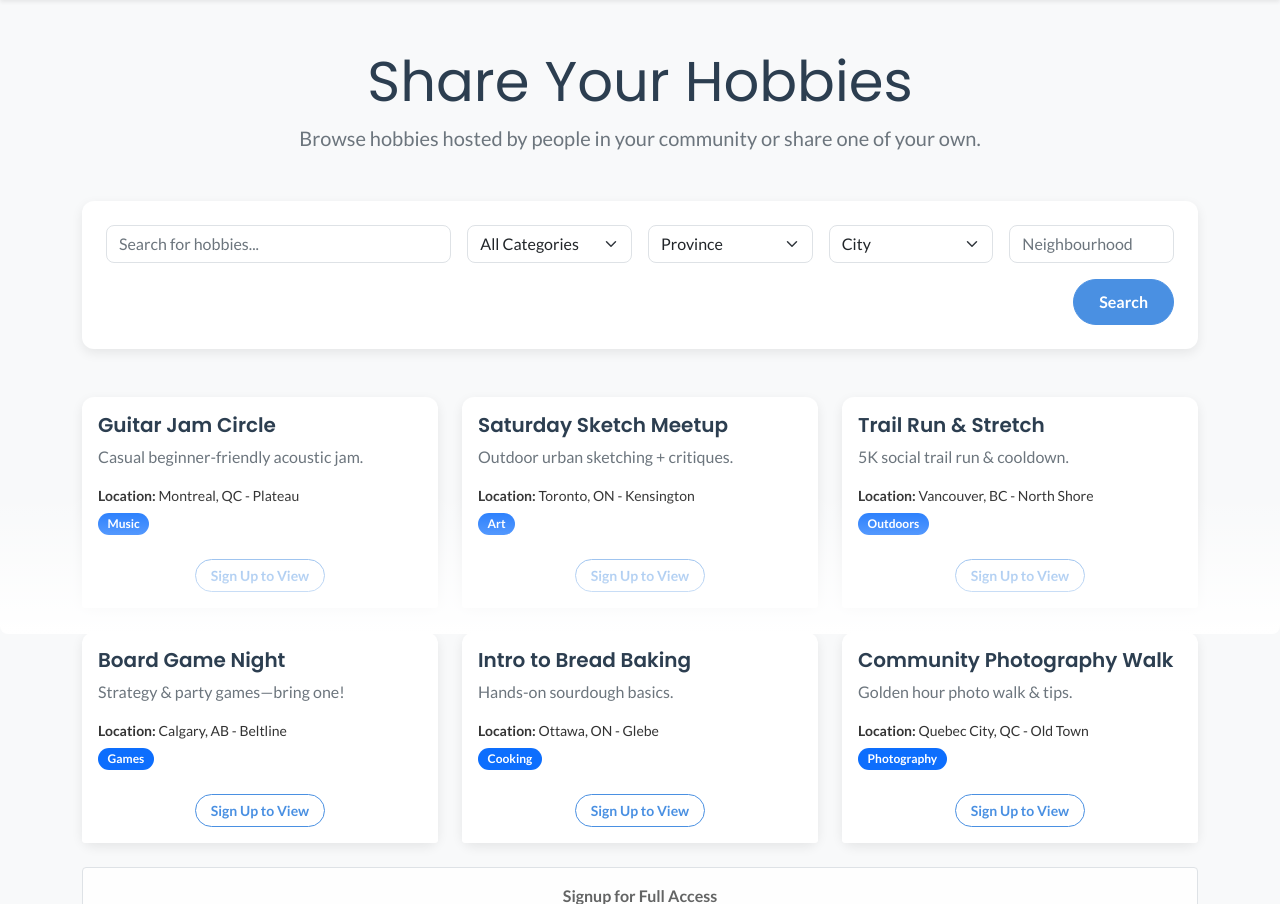
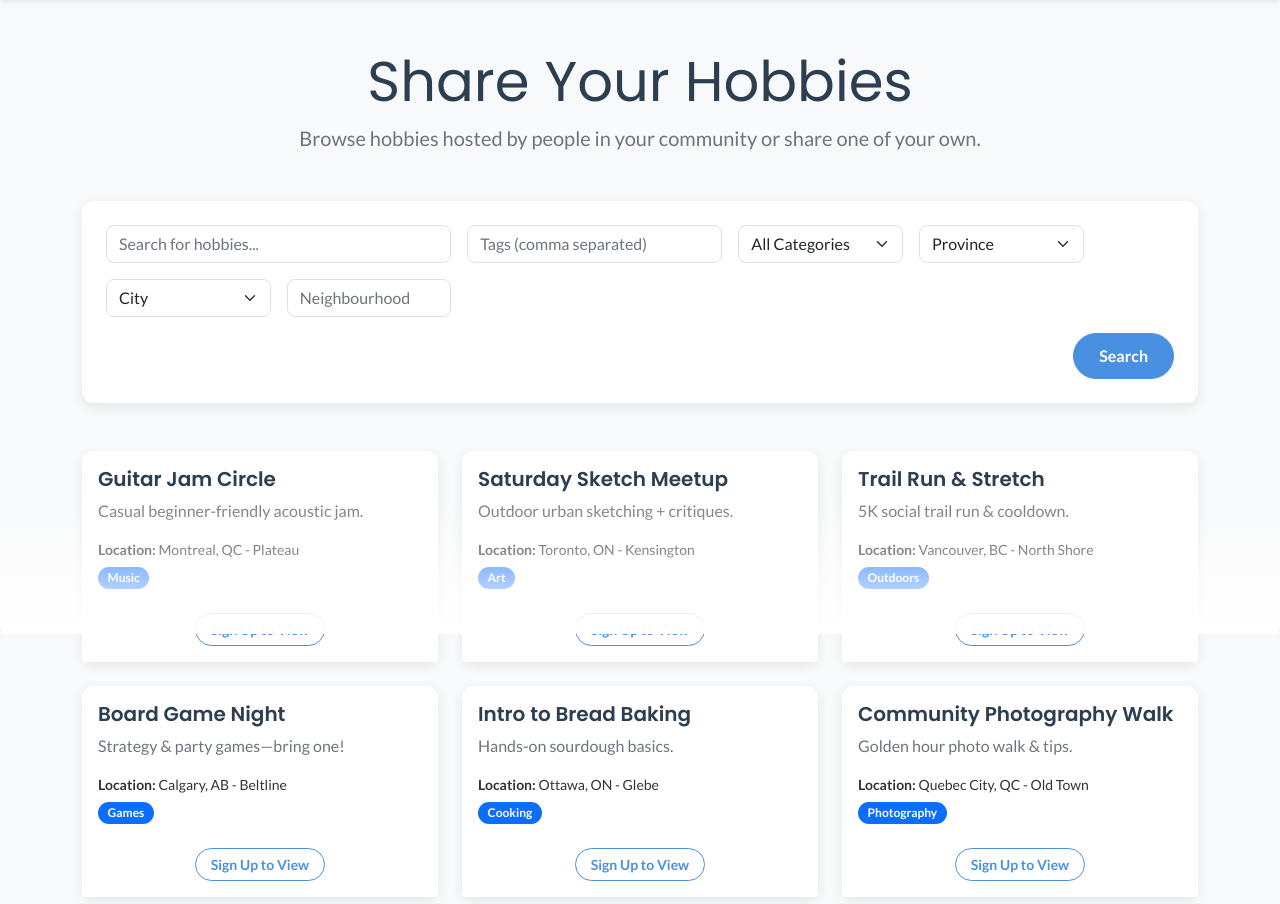
Before and after one commit to parsaghaderi/hobbyshare, a Django app: page / in a window 1280 px wide. Shown: the part 56-960 px from the top of the page. Run offline with Django 4.2, Linux system fonts and the light colour scheme; data that the repository does not hold is empty.

Commit message:
Improve search filters with tags and authenticated preview

```diff
--- a/core/templates/home.html
+++ b/core/templates/home.html
@@ -12,6 +12,14 @@
     <form method="get" action="{% url 'home' %}" class="row g-3 align-items-center">
         <div class="col-md-4">
             <input type="text" name="q" class="form-control" placeholder="Search for hobbies..." value="{{ request.GET.q }}">
+        </div>
+        <div class="col-md-3">
+            <input type="text" name="tags" list="tags-list" class="form-control" placeholder="Tags (comma separated)" value="{{ request.GET.tags }}">
+            <datalist id="tags-list">
+                {% for tag in tags %}
+                    <option value="{{ tag.name }}">
+                {% endfor %}
+            </datalist>
         </div>
         <div class="col-md-2">
             <select name="category" class="form-select">
--- a/core/views.py
+++ b/core/views.py
@@ -24,11 +24,17 @@ def home(request):
     )
     categories = Category.objects.all().order_by('name')
 
+    def _parse_csv_list(value):
+        if not value:
+            return []
+        return [v.strip() for v in value.split(',') if v.strip()]
+
     q = (request.GET.get('q') or '').strip()
     category_id = (request.GET.get('category') or '').strip()
     province = (request.GET.get('province') or '').strip()
     city = (request.GET.get('city') or '').strip()
     neighbourhood = (request.GET.get('neighbourhood') or '').strip()
+    tag_names = _parse_csv_list(request.GET.get('tags'))
 
     if q:
         hobbies = hobbies.filter(
@@ -46,11 +52,15 @@ def home(request):
         hobbies = hobbies.filter(city__iexact=city)
     if neighbourhood:
         hobbies = hobbies.filter(neighbourhood__icontains=neighbourhood)
+    if tag_names:
+        hobbies = hobbies.filter(tags__name__in=tag_names).distinct()
+
+    applied_filters = any([q, category_id, province, city, neighbourhood, tag_names])
 
     static_preview = False
     display_hobbies = hobbies
 
-    if not request.user.is_authenticated:
+    if not request.user.is_authenticated and not applied_filters:
         static_preview = True
         # Static preview objects use only fields template expects
         display_hobbies = [
@@ -109,6 +119,7 @@ def home(request):
         'display_hobbies': display_hobbies,
         'static_preview': static_preview,
         'categories': categories,
+        'tags': Tag.objects.all().order_by('name'),
         'province_selected': province,
         'city_selected': city,
     }
```
